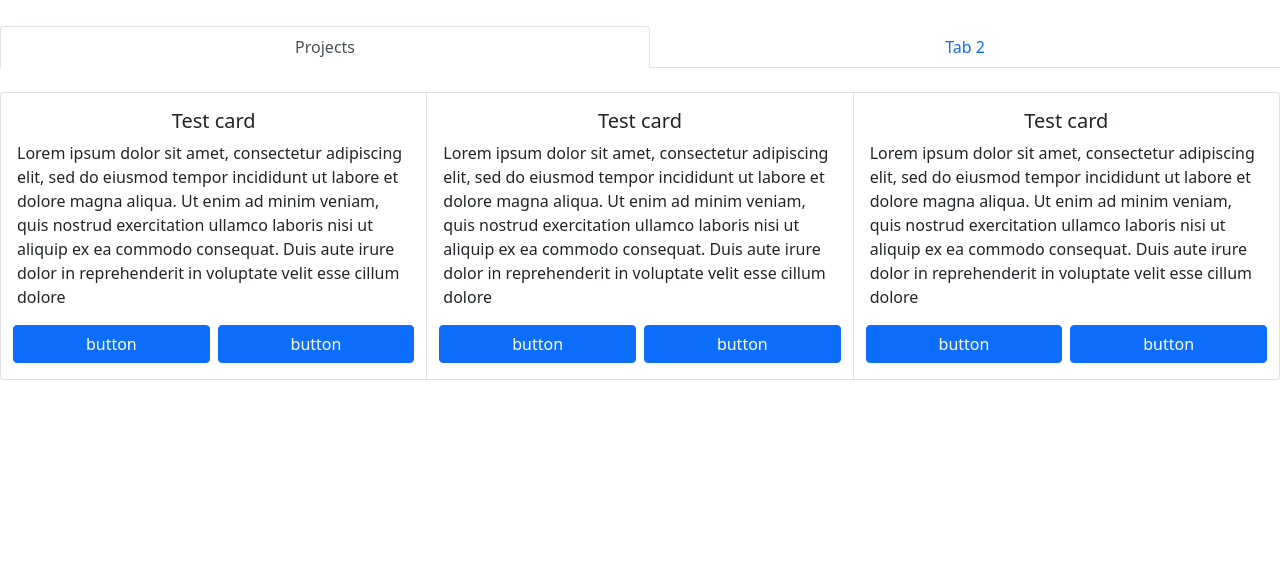
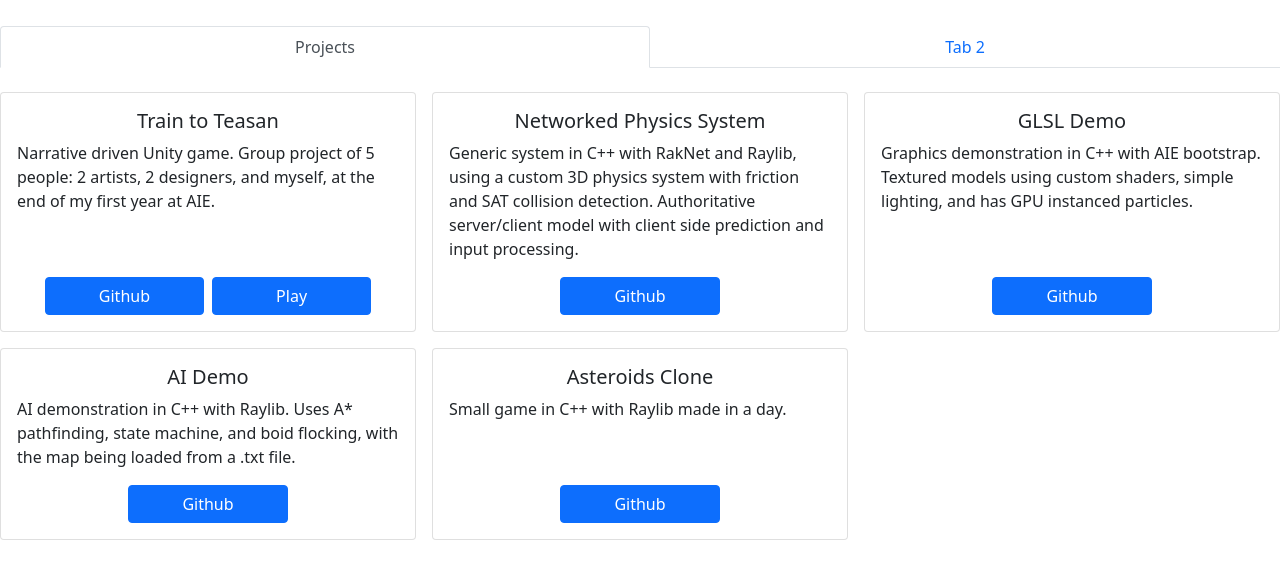
Before and after one commit to TheTastyGravy/TheTastyGravy.github.io, a plain HTML site: page index.html in a window 1280 px wide. Shown: the part 54-632 px from the top of the page. Drawn offline with nearby package versions, Linux system fonts and the light colour scheme.

Commit message:
Add projects

```diff
--- a/index.html
+++ b/index.html
@@ -7,10 +7,9 @@
         <meta name="viewport" content="width=device-width, initial-scale=1, shrink-to-fit=no">
 
         <!-- Bootstrap CSS -->
-        <link href="https://cdn.jsdelivr.net/npm/bootstrap@5.0.0-beta2/dist/css/bootstrap.min.css" rel="stylesheet" integrity="sha384-BmbxuPwQa2lc/FVzBcNJ7UAyJxM6wuqIj61tLrc4wSX0szH/Ev+nYRRuWlolflfl" crossorigin="anonymous">
-
+        <link href="https://cdn.jsdelivr.net/npm/bootstrap@5.0.1/dist/css/bootstrap.min.css" rel="stylesheet" integrity="sha384-+0n0xVW2eSR5OomGNYDnhzAbDsOXxcvSN1TPprVMTNDbiYZCxYbOOl7+AMvyTG2x" crossorigin="anonymous">
         <!-- Optional JavaScript -->
-        <script src="https://cdn.jsdelivr.net/npm/bootstrap@5.0.0-beta2/dist/js/bootstrap.bundle.min.js" integrity="sha384-b5kHyXgcpbZJO/tY9Ul7kGkf1S0CWuKcCD38l8YkeH8z8QjE0GmW1gYU5S9FOnJ0" crossorigin="anonymous"></script>
+        <script src="https://cdn.jsdelivr.net/npm/bootstrap@5.0.1/dist/js/bootstrap.bundle.min.js" integrity="sha384-gtEjrD/SeCtmISkJkNUaaKMoLD0//ElJ19smozuHV6z3Iehds+3Ulb9Bn9Plx0x4" crossorigin="anonymous"></script>
 
         <title>Title</title>
     </head>
@@ -31,12 +30,90 @@
             <div class="tab-pane fade show active" id="projects" role="tabpanel" aria-labelledby="nav-1-tab">
                 <br>
 
-                <!--cards for projects
-                    spacing is done with css-->
-                <div class="card-group">
+                <!--cards for projects-->
+                <div class="row row-cols-1 row-cols-sm-2 row-cols-md-3 g-3">
 
-                    <div class="card">
-                        <div class="card-body">
+                    <div class="col">
+                        <div class="card h-100">
+                            <div class="card-body d-flex flex-column">
+                                <h5 class="card-title text-center">Train to Teasan</h5>
+                                <p class="card-text">
+                                    Narrative driven Unity game. Group project of 5 people: 2 artists, 2 designers, and myself, at the end of
+                                    my first year at AIE.
+                                </p>
+                                <!--2 buttons next to eachother-->
+                                <div class="d-flex justify-content-center gap-2 mt-auto">
+                                    <a class="btn btn-primary col-5" href="https://github.com/AIESydneyStudents/BlindWurclsElk" type="button">Github</a>
+                                    <a class="btn btn-primary col-5" href="https://lekonia.itch.io/train-to-teasan" type="button">Play</a>
+                                </div>
+                            </div>
+                        </div>
+                    </div>
+
+                    <div class="col">
+                        <div class="card h-100">
+                            <div class="card-body d-flex flex-column">
+                                <h5 class="card-title text-center">Networked Physics System</h5>
+                                <p class="card-text">
+                                    Generic system in C++ with RakNet and Raylib, using a custom 3D physics system with friction and
+                                    SAT collision detection. Authoritative server/client model with client side prediction and input
+                                    processing.
+                                </p>
+                                <div class="d-flex justify-content-center gap-2 mt-auto">
+                                    <a class="btn btn-primary col-5" href="https://github.com/TheTastyGravy/Networked-Physics-System" type="button">Github</a>
+                                </div>
+                            </div>
+                        </div>
+                    </div>
+
+                    <div class="col">
+                        <div class="card h-100">
+                            <div class="card-body d-flex flex-column">
+                                <h5 class="card-title text-center">GLSL Demo</h5>
+                                <p class="card-text">
+                                    Graphics demonstration in C++ with AIE bootstrap. Textured models using custom shaders, simple
+                                    lighting, and has GPU instanced particles.
+                                </p>
+                                <div class="d-flex justify-content-center gap-2 mt-auto">
+                                    <a class="btn btn-primary col-5" href="https://github.com/TheTastyGravy/GLSL-Demo" type="button">Github</a>
+                                </div>
+                            </div>
+                        </div>
+                    </div>
+
+                    <div class="col">
+                        <div class="card h-100">
+                            <div class="card-body d-flex flex-column">
+                                <h5 class="card-title text-center">AI Demo</h5>
+                                <p class="card-text">
+                                    AI demonstration in C++ with Raylib. Uses A* pathfinding, state machine, and boid flocking, with the
+                                    map being loaded from a .txt file.
+                                </p>
+                                <div class="d-flex justify-content-center gap-2 mt-auto">
+                                    <a class="btn btn-primary col-5" href="https://github.com/TheTastyGravy/AIProject" type="button">Github</a>
+                                </div>
+                            </div>
+                        </div>
+                    </div>
+
+                    <div class="col">
+                        <div class="card h-100">
+                            <div class="card-body d-flex flex-column">
+                                <h5 class="card-title text-center">Asteroids Clone</h5>
+                                <p class="card-text">
+                                    Small game in C++ with Raylib made in a day.
+                                </p>
+                                <div class="d-flex justify-content-center gap-2 mt-auto">
+                                    <a class="btn btn-primary col-5" href="https://github.com/TheTastyGravy/AstroidsClone" type="button">Github</a>
+                                </div>
+                            </div>
+                        </div>
+                    </div>
+
+                    <!-- Card template
+                    <div class="col">
+                        <div class="card h-100">
+                            <div class="card-body d-flex flex-column">
                                 <h5 class="card-title text-center">Test card</h5>
                                 <p class="card-text">
                                     Lorem ipsum dolor sit amet, consectetur adipiscing elit, sed do eiusmod tempor
@@ -44,46 +121,14 @@
                                     ullamco laboris nisi ut aliquip ex ea commodo consequat. Duis aute irure dolor in reprehenderit
                                     in voluptate velit esse cillum dolore
                                 </p>
-                            <!--2 buttons next to eachother-->
-                            <div class="d-flex justify-content-center gap-2">
-                                <button class="btn btn-primary col-6" href="#" type="button">button</button>
-                                <button class="btn btn-primary col-6" href="#" type="button">button</button>
+                                <div class="d-flex justify-content-center gap-2 mt-auto">
+                                    <a class="btn btn-primary col-5" href="#" type="button">button</a>
+                                    <a class="btn btn-primary col-5" href="#" type="button">button</a>
                                 </div>
                             </div>
                         </div>
-                    <div class="card">
-                        <div class="card-body">
-                            <h5 class="card-title text-center">Test card</h5>
-                            <p class="card-text">
-                                Lorem ipsum dolor sit amet, consectetur adipiscing elit, sed do eiusmod tempor
-                                incididunt ut labore et dolore magna aliqua. Ut enim ad minim veniam, quis nostrud exercitation
-                                ullamco laboris nisi ut aliquip ex ea commodo consequat. Duis aute irure dolor in reprehenderit
-                                in voluptate velit esse cillum dolore
-                            </p>
-                            <!--2 buttons next to eachother-->
-                            <div class="d-flex justify-content-center gap-2">
-                                <button class="btn btn-primary col-6" href="#" type="button">button</button>
-                                <button class="btn btn-primary col-6" href="#" type="button">button</button>
                     </div>
-                        </div>
-                    </div>
-                    <div class="card">
-                        <div class="card-body">
-                            <h5 class="card-title text-center">Test card</h5>
-                            <p class="card-text">
-                                Lorem ipsum dolor sit amet, consectetur adipiscing elit, sed do eiusmod tempor
-                                incididunt ut labore et dolore magna aliqua. Ut enim ad minim veniam, quis nostrud exercitation
-                                ullamco laboris nisi ut aliquip ex ea commodo consequat. Duis aute irure dolor in reprehenderit
-                                in voluptate velit esse cillum dolore
-                            </p>
-                            <!--2 buttons next to eachother-->
-                            <div class="d-flex justify-content-center gap-2">
-                                <button class="btn btn-primary col-6" href="#" type="button">button</button>
-                                <button class="btn btn-primary col-6" href="#" type="button">button</button>
-                            </div>
-                        </div>
-                    </div>
-
+                    -->
                 </div>
             </div>
 
```
Lines whose indentation alone changed are shown as unchanged.
